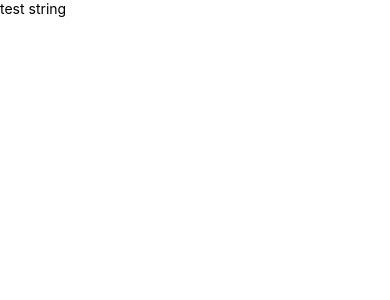
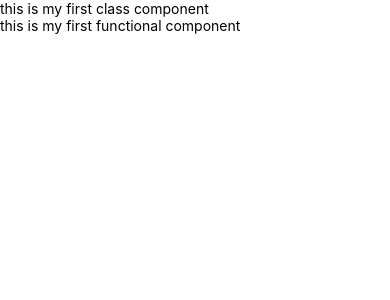
Before and after one commit to firdousali86/D19BTraining, a React Native app: screen / in a window 390 px wide. Shown: the top 300 px of the page. Built offline with nearby package versions, Linux system fonts and the light colour scheme.

Commit message:
simple components

```diff
--- a/App.js
+++ b/App.js
@@ -6,14 +6,17 @@
  */
 
 import React from 'react';
+import {SafeAreaView, View, Text} from 'react-native';
 
-import {SafeAreaView, View, Text} from 'react-native';
+import TestClassComponent from './src/components/TestClassComponent';
+import TestFunctionalComponent from './src/components/TestFunctionalComponent';
 
 function App() {
   return (
     <SafeAreaView style={{flex: 1}}>
       <View style={{flex: 1}}>
-        <Text>test string</Text>
+        <TestClassComponent />
+        <TestFunctionalComponent />
       </View>
     </SafeAreaView>
   );
--- /dev/null
+++ b/src/components/TestClassComponent.js
@@ -0,0 +1,10 @@
+import React from 'react';
+import {Text} from 'react-native';
+
+class TestClassComponent extends React.Component {
+  render() {
+    return <Text>this is my first class component</Text>;
+  }
+}
+
+export default TestClassComponent;
--- /dev/null
+++ b/src/components/TestFunctionalComponent.js
@@ -0,0 +1,8 @@
+import React from 'react';
+import {Text} from 'react-native';
+
+const TestFunctionalComponent = () => {
+  return <Text>this is my first functional component</Text>;
+};
+
+export default TestFunctionalComponent;
```
